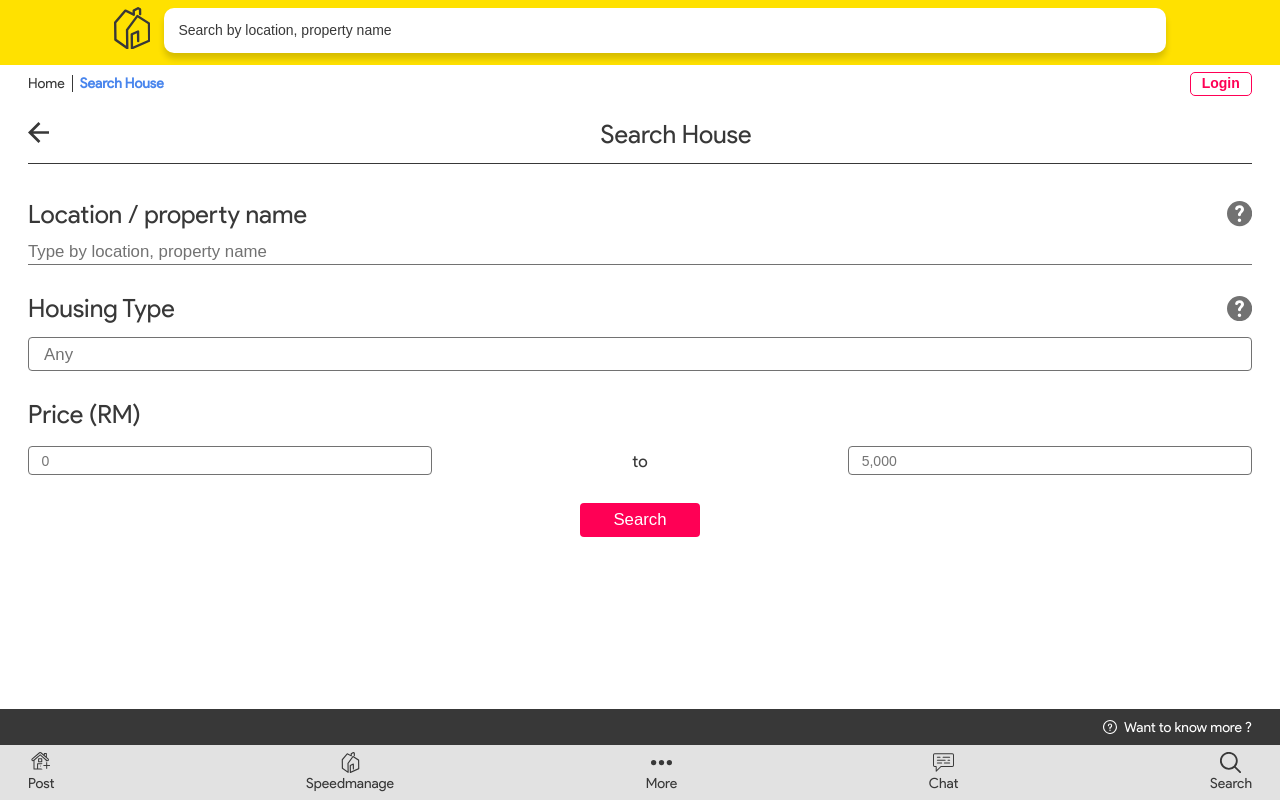
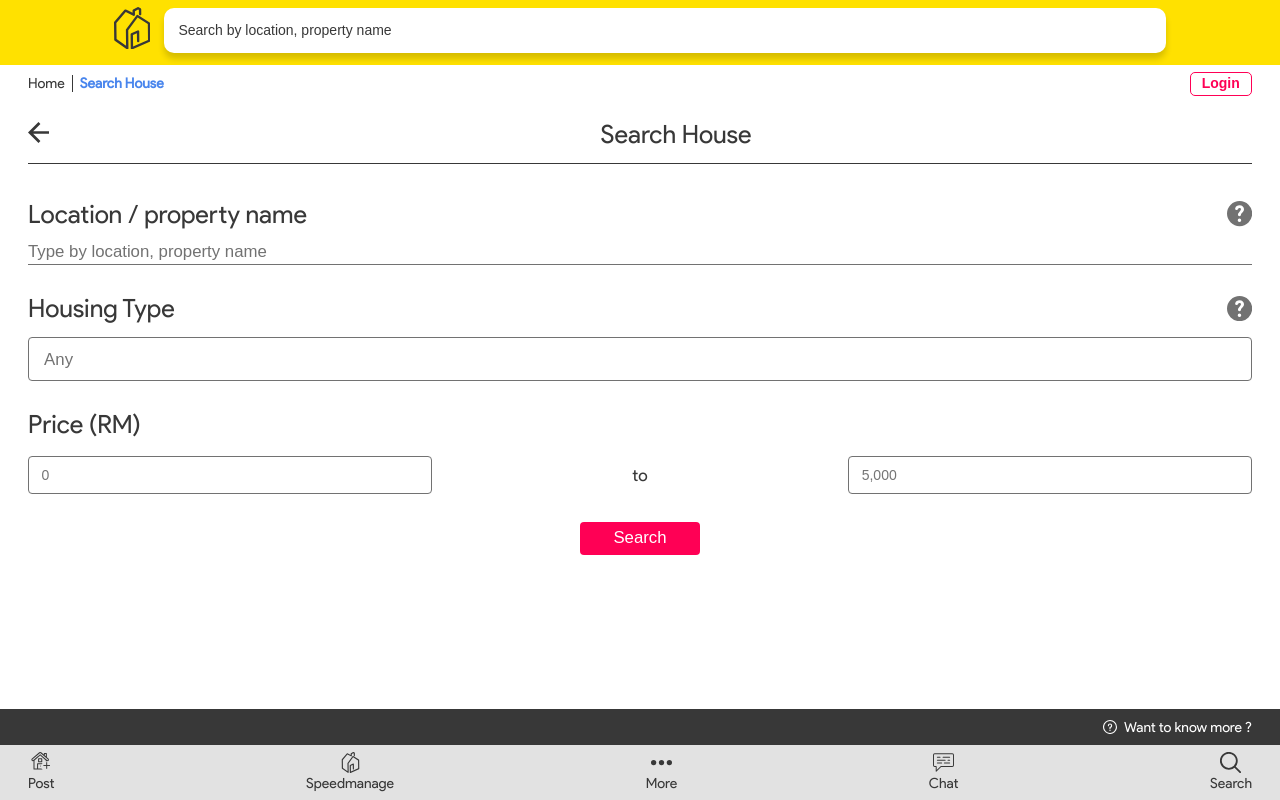
Before and after one commit to ishraqe/speed-rent, a React (Create React App) app: page /search in a window 1280 px wide. Built offline with nearby package versions, Linux system fonts and the light colour scheme.

Commit message:
outline and default select style removed

```diff
--- a/src/assets/_common.scss
+++ b/src/assets/_common.scss
@@ -65,7 +65,6 @@ button {
 input,
 textarea,
 select {
-  border-radius: 4px;
   outline: none;
   /* for Firefox */
   -moz-appearance: none;
@@ -113,6 +112,7 @@ select::-ms-expand {
   padding-top: 8em;
   padding-bottom: 8em;
 }
+
 .custom-selectbox {
   display: block;
   position: relative;
--- a/src/assets/index.scss
+++ b/src/assets/index.scss
@@ -468,7 +468,7 @@
           .form-select {
             border: 1px solid #727272;
             background: transparent;
-            padding: 0.4em 0.9em;
+            padding: 0.7em 0.9em;
             outline: none;
             color: #727272;
             border-radius: 4px;
@@ -482,7 +482,7 @@
               border: 1px solid #727272;
               font-size: 1em;
               background: transparent;
-              padding: 0.4em 0.9em;
+              padding: 0.7em 0.9em;
               outline: none;
               vertical-align: middle;
               width: 33%;
@@ -587,7 +587,7 @@
             background-color: #f3f3f3;
             width: 100%;
             height: 100%;
-            padding: 0.5em 1em;
+            padding: 0.7em 1em;
             .container {
               display: block;
               position: relative;
@@ -777,6 +777,7 @@
                 background: #fff;
                 width: 100%;
                 color: #727272;
+                border-radius: 4px;
 
                 font-size: 1.2em;
               }
```
